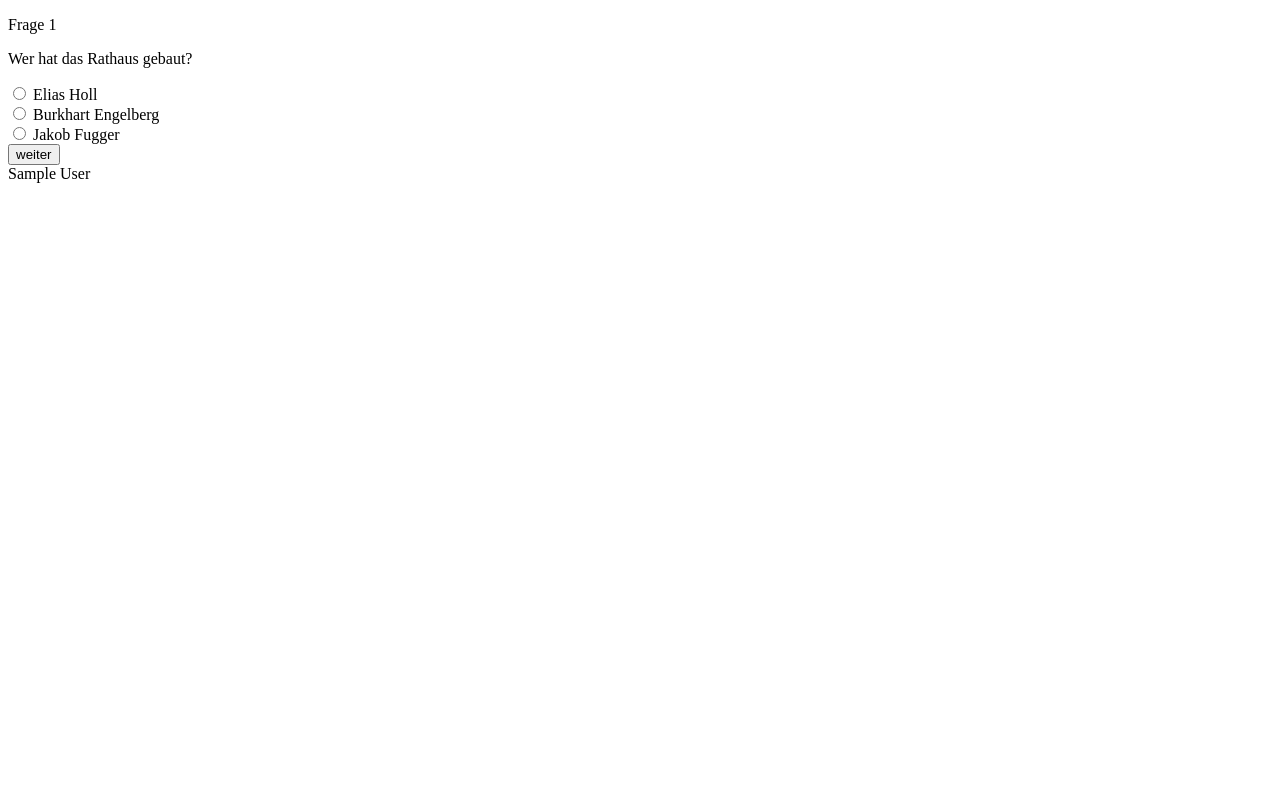
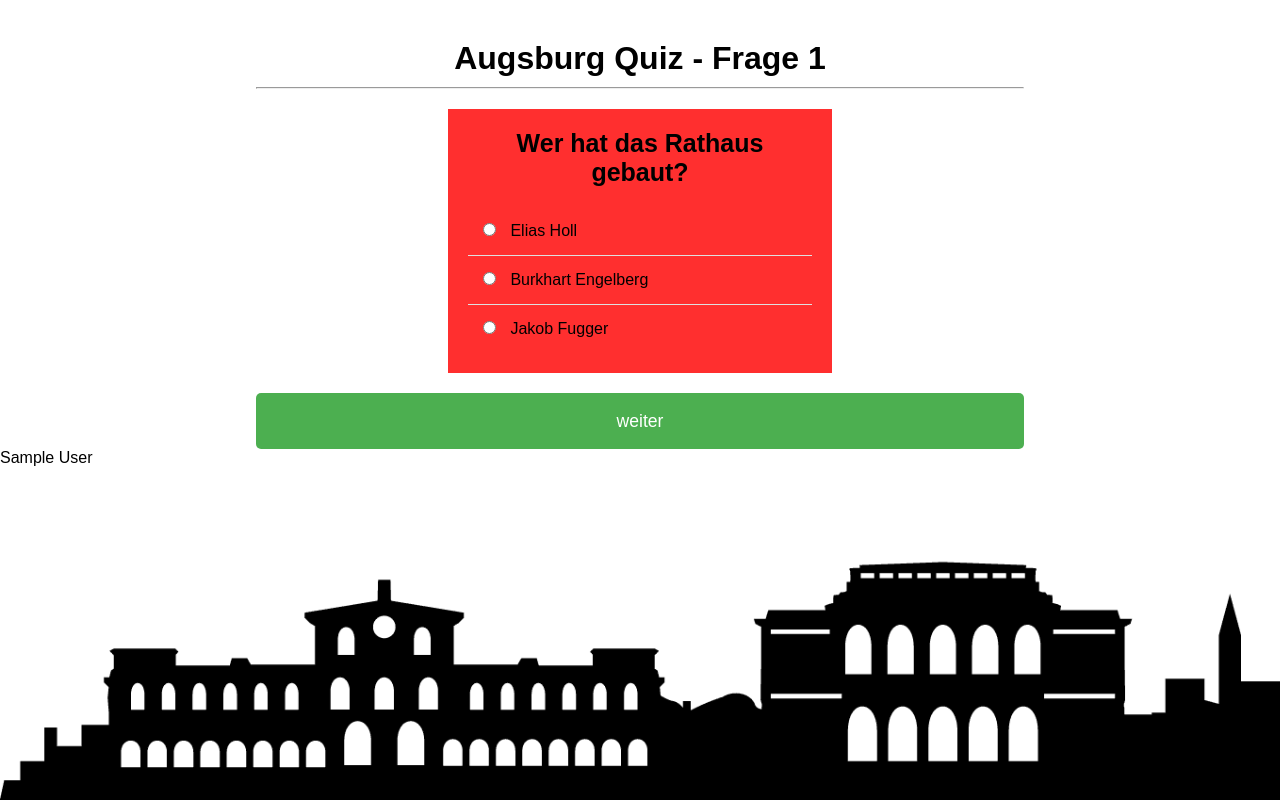
Before and after one commit to b22lary/quiz, a PHP site: page /frage1.php in a window 1280 px wide. Run offline with PHP 8.4, Linux system fonts and the light colour scheme; the visitor is signed in with stand-in values (Sample User, id 1).

Commit message:
Css hinzugefügt für Frage 1

```diff
--- a/frage1.php
+++ b/frage1.php
@@ -4,18 +4,33 @@
 	<meta charset ="utf-8">
 	<meta name = "author" content = "Larissa, Nina, Lucas">
 	<title>Augsburg Quiz</title>
+	<link rel="stylesheet" href="style.css">
 </head>
-<body>
-    <p>Frage 1</p>
-	<p> Wer hat das Rathaus gebaut?</p>
-	<form action = "frage1.php" method = "post">
-
-		<input type="radio" value="true" name="Architekten"><label> Elias Holl </label><br>
-		<input type="radio" value="false" name="Architekten"><label> Burkhart Engelberg </label><br>
-		<input type="radio" value="false" name="Architekten"><label> Jakob Fugger </label><br>
-		<input type="submit" value="weiter" name="weiter">
-
-	</form>
+<body class="bodyFrage1">
+	<div class="quiz-container">
+		<h1>Augsburg Quiz - Frage 1</h1>
+		<hr>
+			<form action = "frage1.php" method = "post" id="quiz-form">
+					<div class="question">
+						<p> Wer hat das Rathaus gebaut?</p>
+						<div class="answers">
+							<label>
+								<input type="radio" value="true" name="Architekten">
+								Elias Holl
+							</label>
+							<label>
+								<input type="radio" value="false" name="Architekten">
+								Burkhart Engelberg
+							</label>
+							<label>
+								<input type="radio" value="false" name="Architekten">
+								Jakob Fugger
+							</label>
+						</div>
+					</div>
+				<input type="submit" value="weiter" name="weiter" id="submit-btn">
+			</form>
+	</div>
 
 	<?php
 	session_start();
--- a/style.css
+++ b/style.css
@@ -3,13 +3,12 @@
     padding:0;
     box-sizing: border-box;
 }
-
+/* Index.php bzw. Styles zur Startseite/ Login */
 .bodyIndex{
     background:url(images/skyline.png);
     background-size:cover;
     font-family: sans-serif;
 }
-
 .login-wrapper{
     height:100vh;
     width:100vw;
@@ -18,7 +17,6 @@
     align-items: center;
     padding-bottom: 200px;
 }
-
 .form{
     position:relative;
     width:100%;
@@ -29,7 +27,6 @@
     color:'fff';
     box-shadow: 0 15px 25px rgba(32, 129, 63, 0.5);
 }
-
 .form::before{
     content: '';
     position: absolute;
@@ -43,7 +40,6 @@
     border-radius: 10px;
     pointer-events:none;
 }
-
 .form h2{
     font-size: 2rem;
     text-align: center;
@@ -51,11 +47,9 @@
     margin-bottom: 2rem;
     color:#ff2f2f;
 }
-
 .form .input-group{
     position:relative;
 }
-
 .form .input-group input {
     width:100%;
     padding: 10px 0;
@@ -68,7 +62,6 @@
     background-color: transparent;
     color:black;
 }
-
 .form .input-group label {
     position: absolute;
     top:0;
@@ -79,14 +72,12 @@
     transition: .3s ease-out;
     color: black;
 }
-
 .form .input-group input:focus + label,
 .form .input-group input:valid + label{
     transform: translateY(-18px);
     color:white;
     font-size:.8rem;
 }
-
 .submit-btn{
     display: block;
     margin-left: 10px;
@@ -100,3 +91,75 @@
     cursor: pointer;
     background-color:#ff2f2f;
 }
+
+
+
+/* Styles für die Frage 1 */
+.bodyFrage1{
+    font-family: sans-serif;
+    font-size: 16px;
+    /* background:lightgreen; */
+    justify-content: center;
+    align-items: center;
+    height:100vh;
+    background:url(images/skyline.png);
+    background-size:cover;
+    font-family: sans-serif;
+}
+
+.quiz-container{
+    width:60%;
+    margin: 0 auto;
+    padding-top: 40px;
+
+}
+h1{
+    padding-bottom: 10px;
+    text-align: center;
+}
+.question{
+    margin-left:25%;
+    width: 50%;
+    margin-top: 20px;
+    margin-bottom: 20px;
+    background: #ff2f2f;
+    padding: 20px;
+    box-shadow: 0 0 10px 2px white;
+    /* display:flex; //verschiebt es so, dass Frage links steht und Antworten rechts davon*/
+
+}
+
+.question p{
+    font-weight: bold;
+    font-size: 25px;
+    text-align: center;
+    }
+.answers{
+    margin-top: 20px;
+}
+.answers label:not(:first-child){
+    border-top: 1px solid #e0e0e0;
+}
+label{
+    padding:15px;
+    display: block;
+}
+input[type="radio"]{
+    margin-right: 10px;
+}
+#submit-btn{
+    display:block;
+    margin-bottom: 20px auto;
+    padding: 1.1rem;
+    background: #4caf50;
+    color:#fff;
+    border:none;
+    border-radius: 5px;
+    font-size: 1.1rem;
+
+    cursor:pointer;
+    width:100%;
+}
+#submit-btn:hover{
+    background:rgb(192, 195, 190);
+}
```
